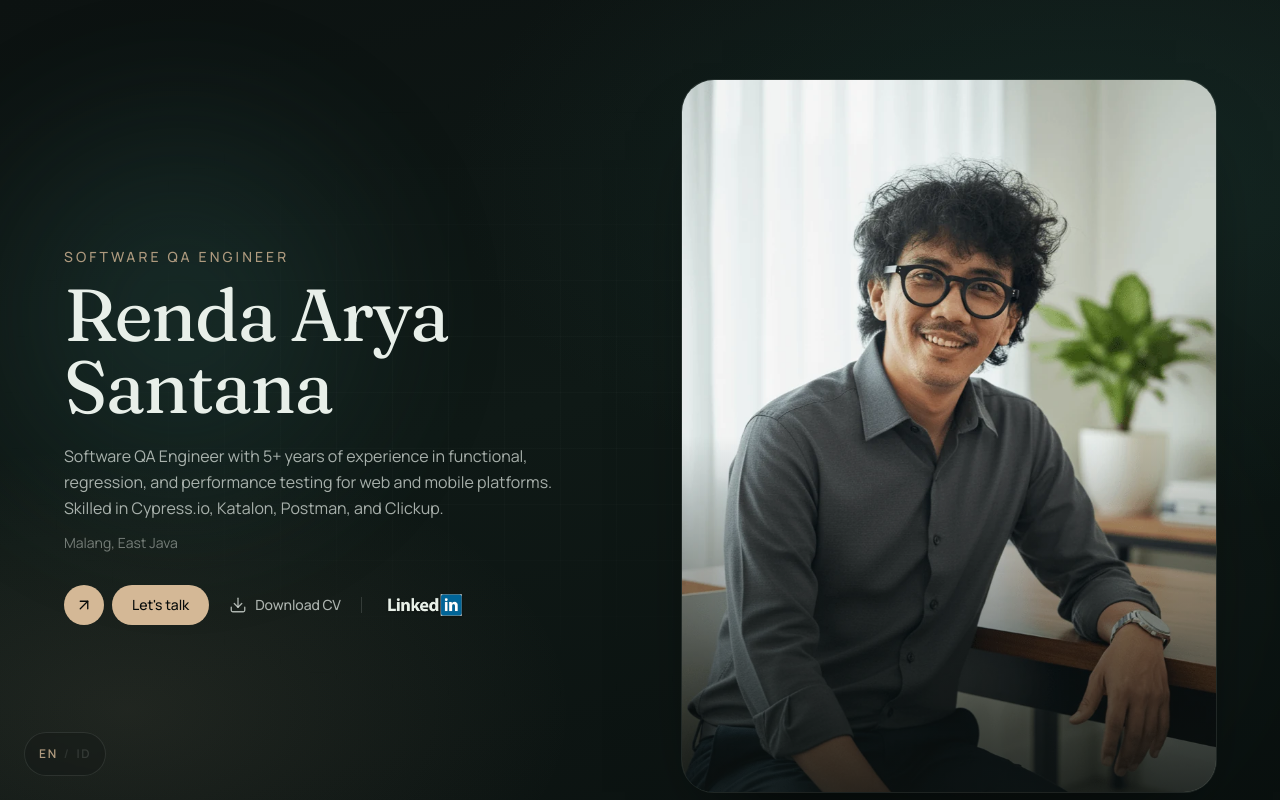
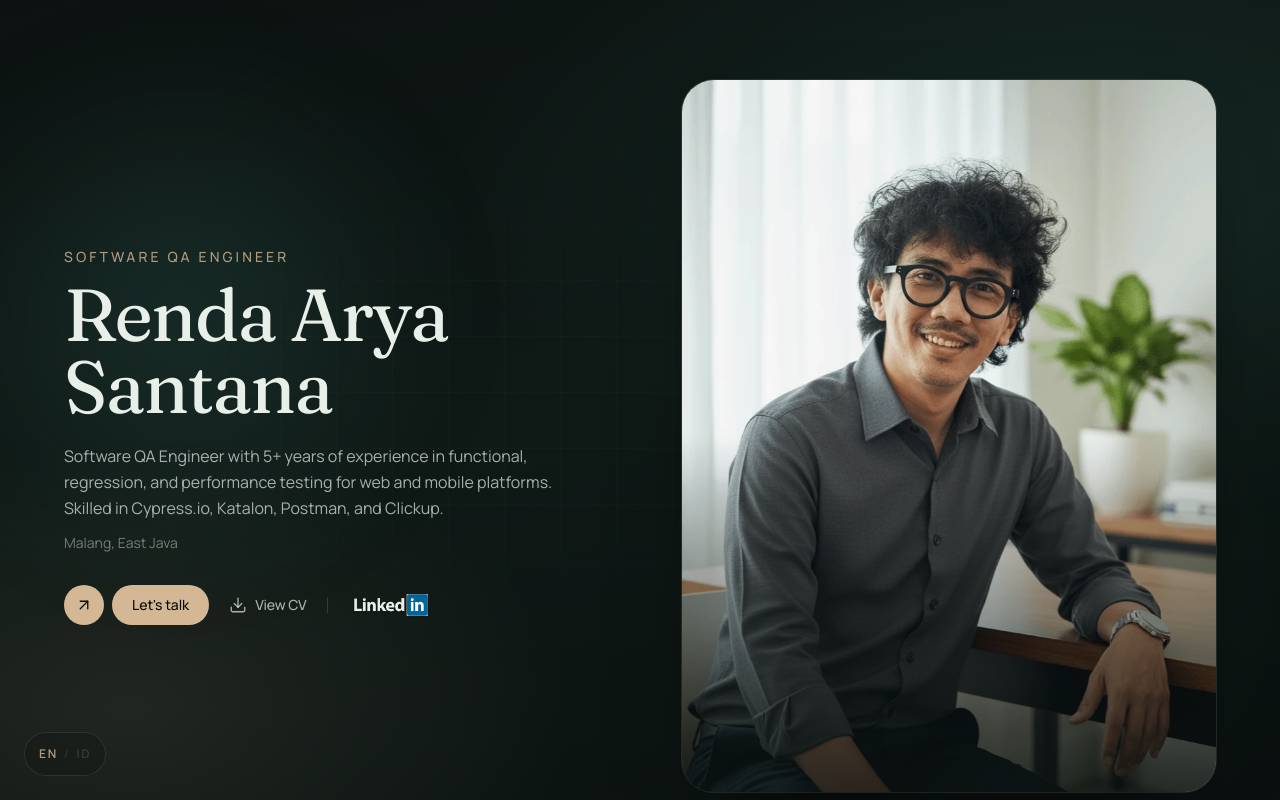
Before and after one commit to rendasantana/CV, a Next.js app: page / in a window 1280 px wide. Shown: the top 800 px of the page. Built offline with nearby package versions, Linux system fonts and the light colour scheme.

Commit message:
Rename hero Download CV to View CV
EN View CV / ID Lihat CV; ensure pointer cursor on CTA row.

```diff
--- a/src/app/globals.css
+++ b/src/app/globals.css
@@ -221,6 +221,7 @@
   text-decoration: none;
   color: var(--teal-950);
   outline: none;
+  cursor: pointer;
 }
 
 .hero-cta-talk-ic,
@@ -321,6 +322,7 @@
   color: color-mix(in oklab, var(--ink) 72%, transparent) !important;
   background: transparent !important;
   box-shadow: none !important;
+  cursor: pointer !important;
   transition:
     color 0.3s ease,
     transform 0.2s ease,
@@ -352,6 +354,7 @@
 }
 
 .hero-cta-social-link {
+  cursor: pointer;
   transition:
     opacity 0.3s ease,
     transform 0.3s ease;
--- a/src/components/portfolio/linkedin-logo-button.tsx
+++ b/src/components/portfolio/linkedin-logo-button.tsx
@@ -21,7 +21,7 @@ export function LinkedInLogoButton({ className }: LinkedInLogoButtonProps) {
       aria-label="LinkedIn"
       title="LinkedIn"
       className={cn(
-        "group inline-flex h-9 shrink-0 items-center justify-center rounded-full px-1.5",
+        "group inline-flex h-9 shrink-0 cursor-pointer items-center justify-center rounded-full px-1.5",
         "transition-[opacity,transform] duration-200 ease-out",
         "hover:-translate-y-0.5 hover:opacity-90",
         "focus-visible:outline-none focus-visible:ring-2 focus-visible:ring-gold/50 focus-visible:ring-offset-2 focus-visible:ring-offset-sand",
--- a/src/lib/i18n/messages.ts
+++ b/src/lib/i18n/messages.ts
@@ -185,7 +185,7 @@ const en: Messages = {
   },
   hero: {
     contactCta: "Let's talk",
-    downloadCv: "Download CV",
+    downloadCv: "View CV",
     linkedin: "LinkedIn",
   },
   profile: {
@@ -422,7 +422,7 @@ const id: Messages = {
   },
   hero: {
     contactCta: "Mari bicara",
-    downloadCv: "Unduh CV",
+    downloadCv: "Lihat CV",
     linkedin: "LinkedIn",
   },
   profile: {
```
